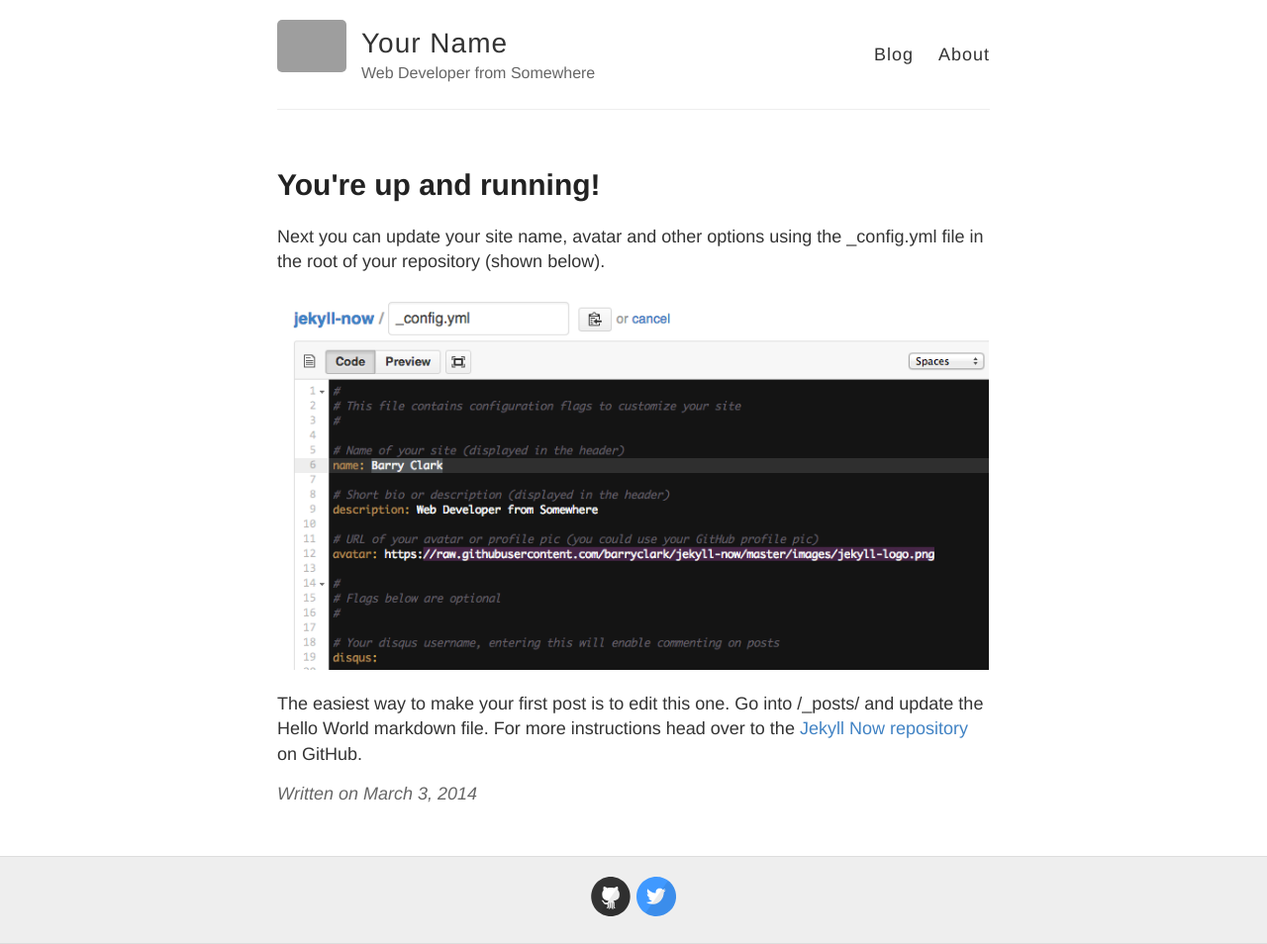
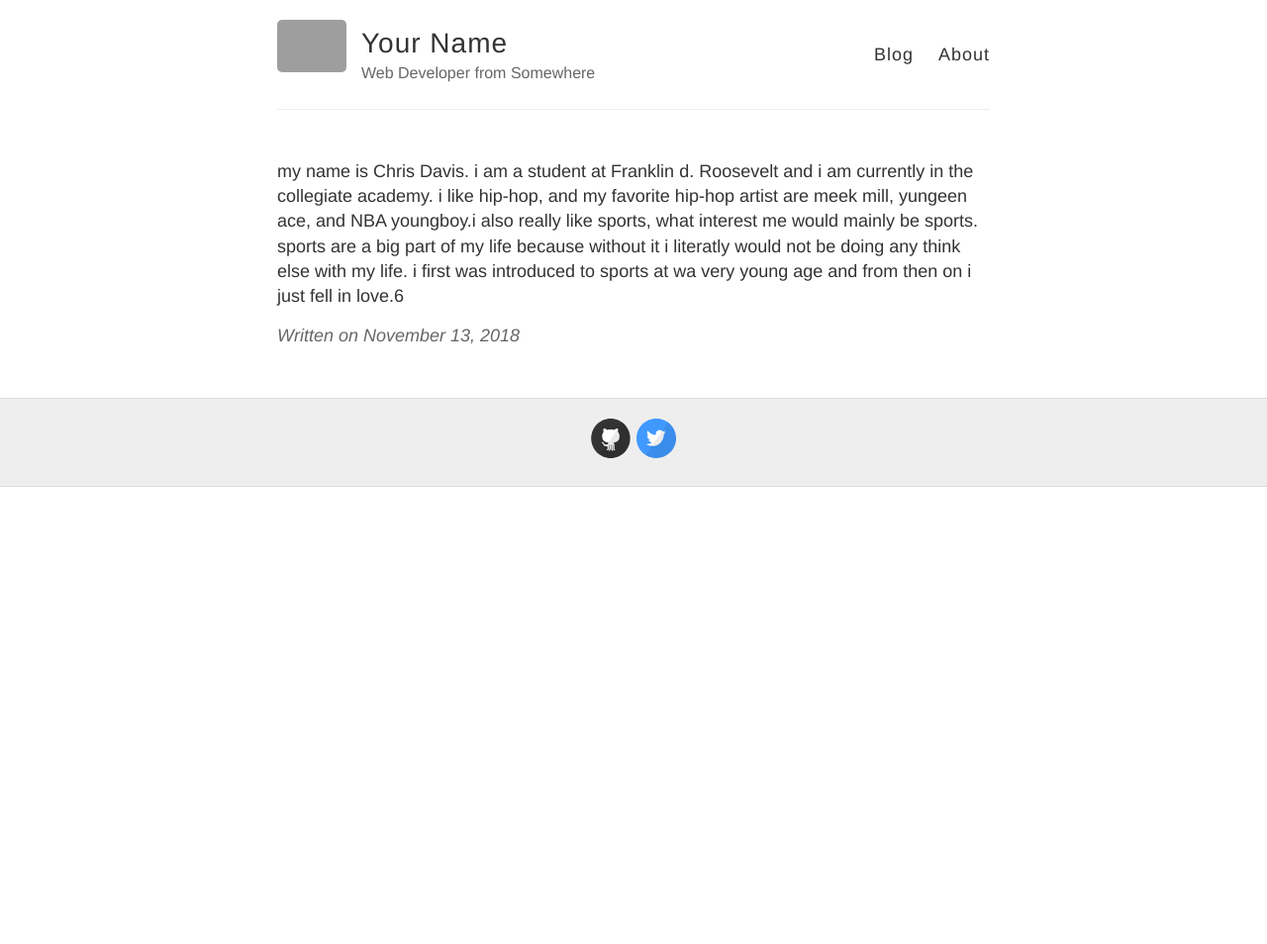
Before and after one commit to 3036154/3036154.github.io, a Jekyll site: the page built from _posts/2014-3-3-Hello-World.md, in a window 1280 px wide. Shown: the whole page at 99% size. Built offline with Jekyll 4.4.1, drawn with Linux system fonts in a browser that asks for light colours; our own code applies the rules of GitHub Pages for plain Markdown files; after the commit the page ends 900 px from its top, so only the background shows below that; grey boxes are pictures that could not be loaded.

Commit message:
Update 2014-3-3-Hello-World.md

```diff
--- a/_posts/2014-3-3-Hello-World.md
+++ b/_posts/2014-3-3-Hello-World.md
@@ -1,10 +1,5 @@
 ---
 layout: post
-title: You're up and running!
+title:About me
 ---
-
-Next you can update your site name, avatar and other options using the _config.yml file in the root of your repository (shown below).
-
-![_config.yml]({{ site.baseurl }}/images/config.png)
-
-The easiest way to make your first post is to edit this one. Go into /_posts/ and update the Hello World markdown file. For more instructions head over to the [Jekyll Now repository](https://github.com/barryclark/jekyll-now) on GitHub.
+my name is Chris Davis. i am a student at Franklin d. Roosevelt and i am currently in the collegiate academy. i like hip-hop, and my favorite hip-hop artist are meek mill, yungeen ace, and NBA youngboy.i also really like sports, what interest me would mainly be sports. sports are a big part of my life because without it i literatly would not be doing any think else with my life. i first was introduced to sports at wa very young age and from then on i just fell in love.6
```
